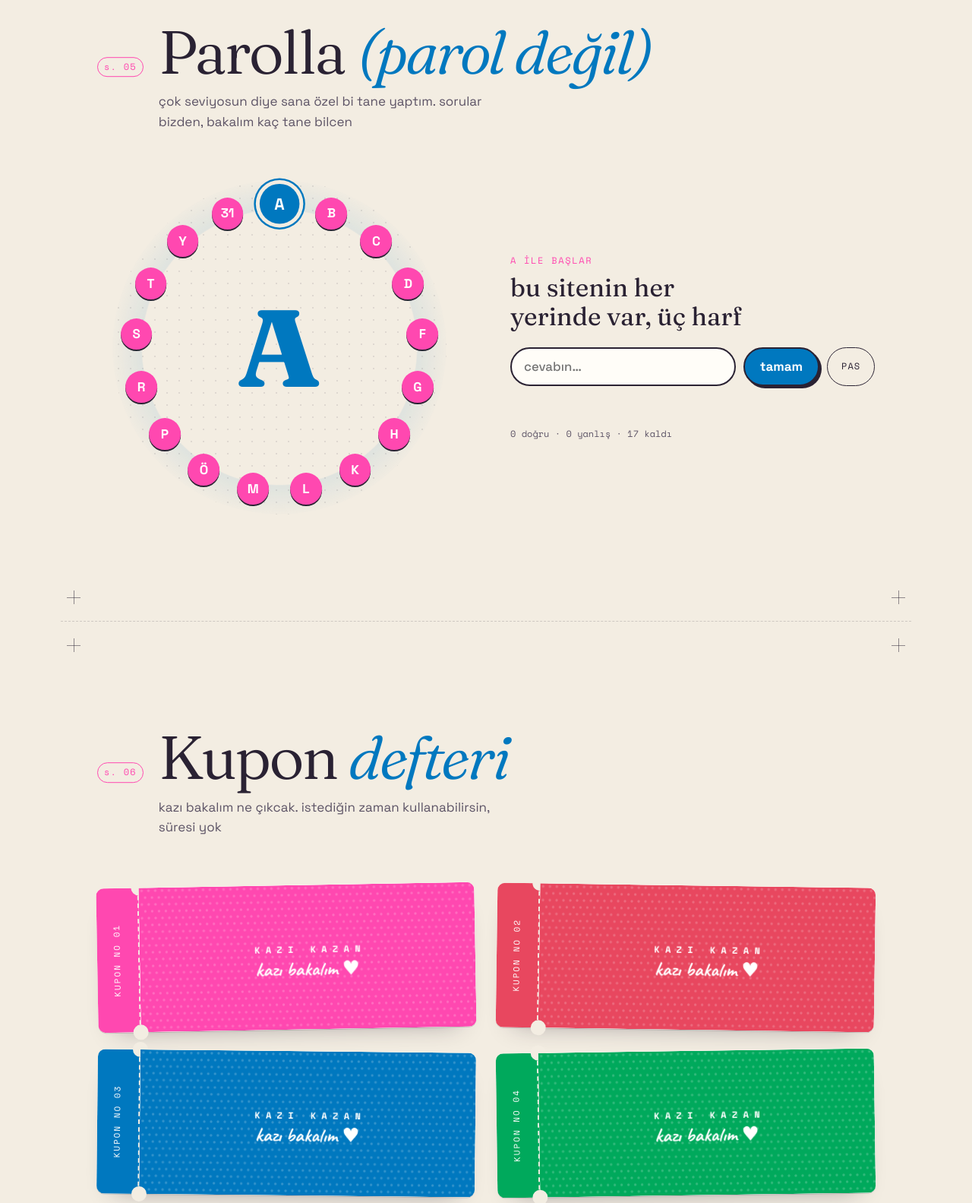
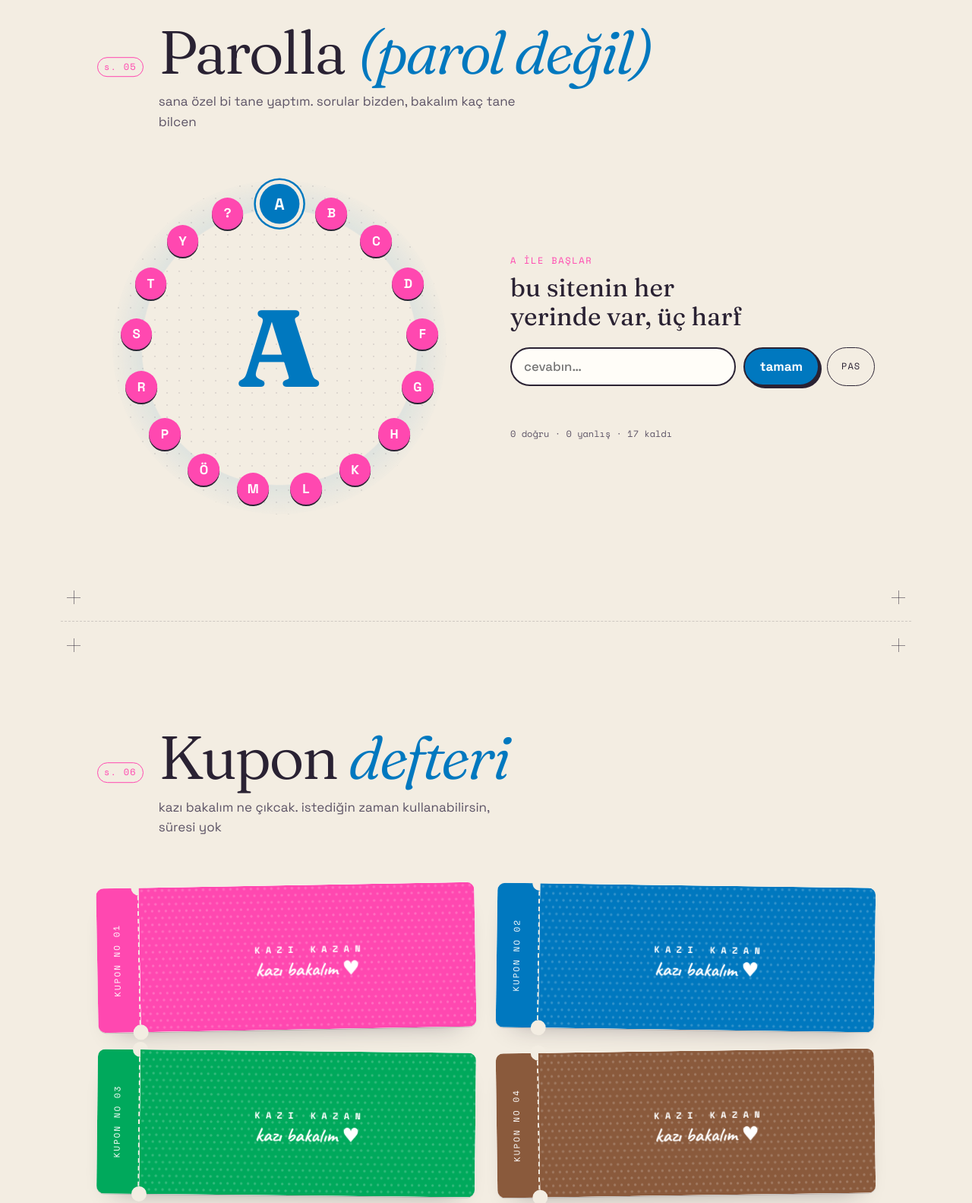
Before and after one commit to ozguradmin/tualyn, a plain HTML site: page index.html in a window 1280 px wide. Shown: the part 3700-5283 px from the top of the page at 76% size. Drawn offline with nearby package versions, Linux system fonts and the light colour scheme.

Commit message:
Uzak mesafeye uygun kuponlar, Parolla'da 31 gizlendi
Öpücük kuponu kaldırıldı; sarılma 'yanına geldiğim zaman', yemek
'kapına yollayayım' oldu. Bonus soru çemberde '?' olarak görünüyor.
Parolla alt yazısındaki 'çok seviyosun diye' kaldırıldı.

Co-Authored-By: Claude Opus 5.5 <noreply@anthropic.com>
Claude-Session: https://claude.ai/code/session_01LWFTGTNQTsoXnYbpj57xtM

```diff
--- a/index.html
+++ b/index.html
@@ -166,7 +166,7 @@
     <header class="page-head reveal">
       <span class="folio">s. 05</span>
       <h2>Parolla <em>(parol değil)</em></h2>
-      <p class="page-sub">çok seviyosun diye sana özel bi tane yaptım. sorular bizden, bakalım kaç tane bilcen</p>
+      <p class="page-sub">sana özel bi tane yaptım. sorular bizden, bakalım kaç tane bilcen</p>
     </header>
 
     <div class="pz reveal">
--- a/script.js
+++ b/script.js
@@ -592,7 +592,7 @@
     ["S", "kupon defterindeki ilk kupon", ["sarılma"]],
     ["T", "bu derginin tek okuru", ["tuana"]],
     ["Y", "cicikuşların rengi", ["yeşil"]],
-    ["31", "dünyanın en komik esprisi", ["31", "otuzbir"], "rakamla yazılır"],
+    ["?", "dünyanın en komik esprisi", ["31", "otuzbir"], "rakamla yazılır"],
   ];
   const pzWheel = document.getElementById("pzWheel");
   if (pzWheel) {
@@ -725,10 +725,9 @@
 
   /* ── Kazı kazan kuponlar ── */
   const COUPONS = [
-    { title: "Bi sarılma", desc: "ne zaman istersen, ne kadar istersen", c: "#ff48b0" },
-    { title: "Bi öpücük", desc: "yeri ve zamanı sen seç", c: "#e8475f" },
+    { title: "Bi sarılma", desc: "yanına geldiğim zaman, ne kadar istersen", c: "#ff48b0" },
     { title: "Tam şu an bi fotoğrafını çekip bana yolla", desc: "evet şu an. bekliyorum", c: "#0078bf" },
-    { title: "Bi yemek benden", desc: "nereyi istersen, ne istersen", c: "#00a95c" },
+    { title: "Bi yemek benden", desc: "canın ne çekerse söyle, kapına yollayayım", c: "#00a95c" },
     { title: "Bi gün her dediğin olur", desc: "bütün gün hayır yok, sadece evet", c: "#8a5a3c" },
   ];
   const couponGrid = document.getElementById("couponGrid");
```
Also changed, not shown: 1 other file.
